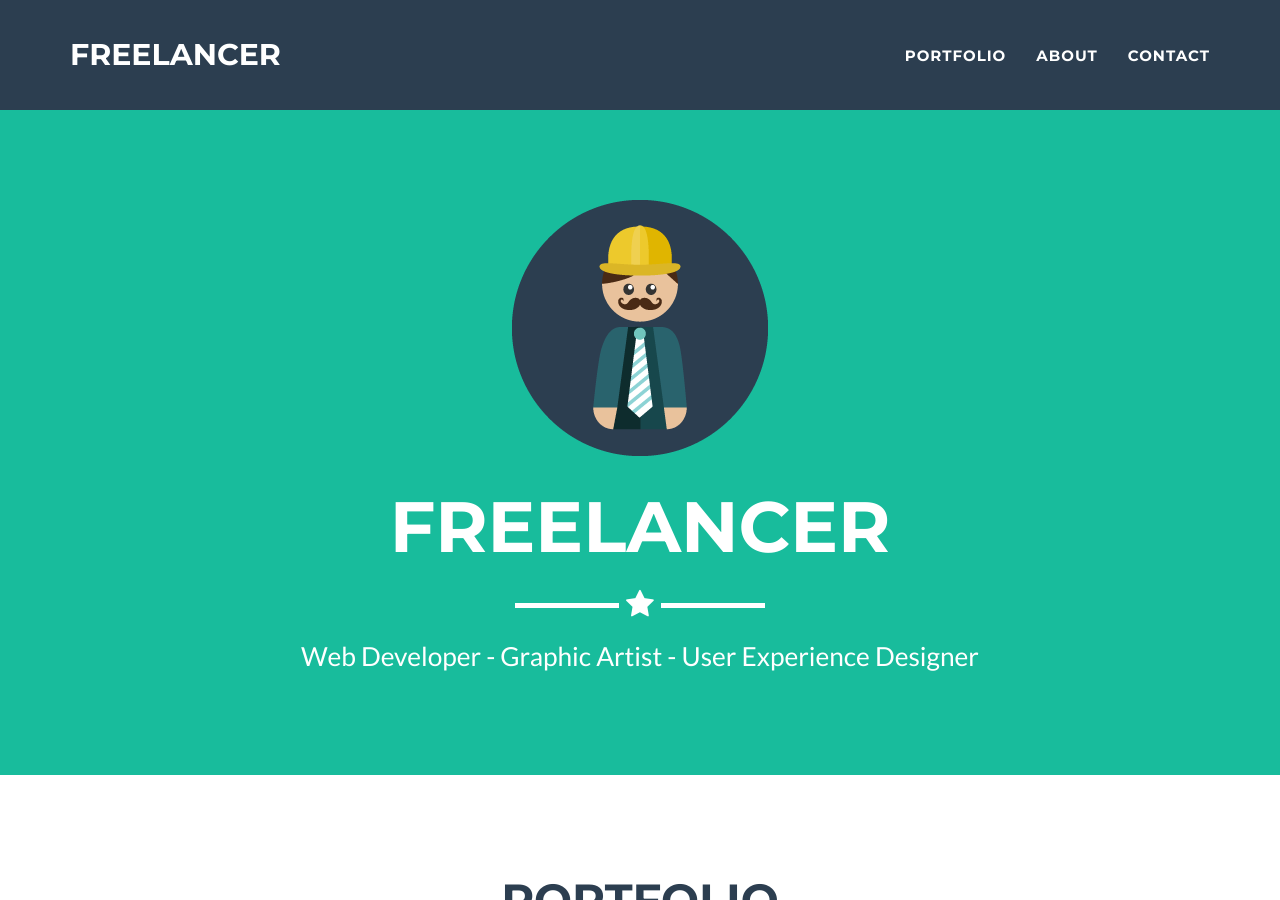
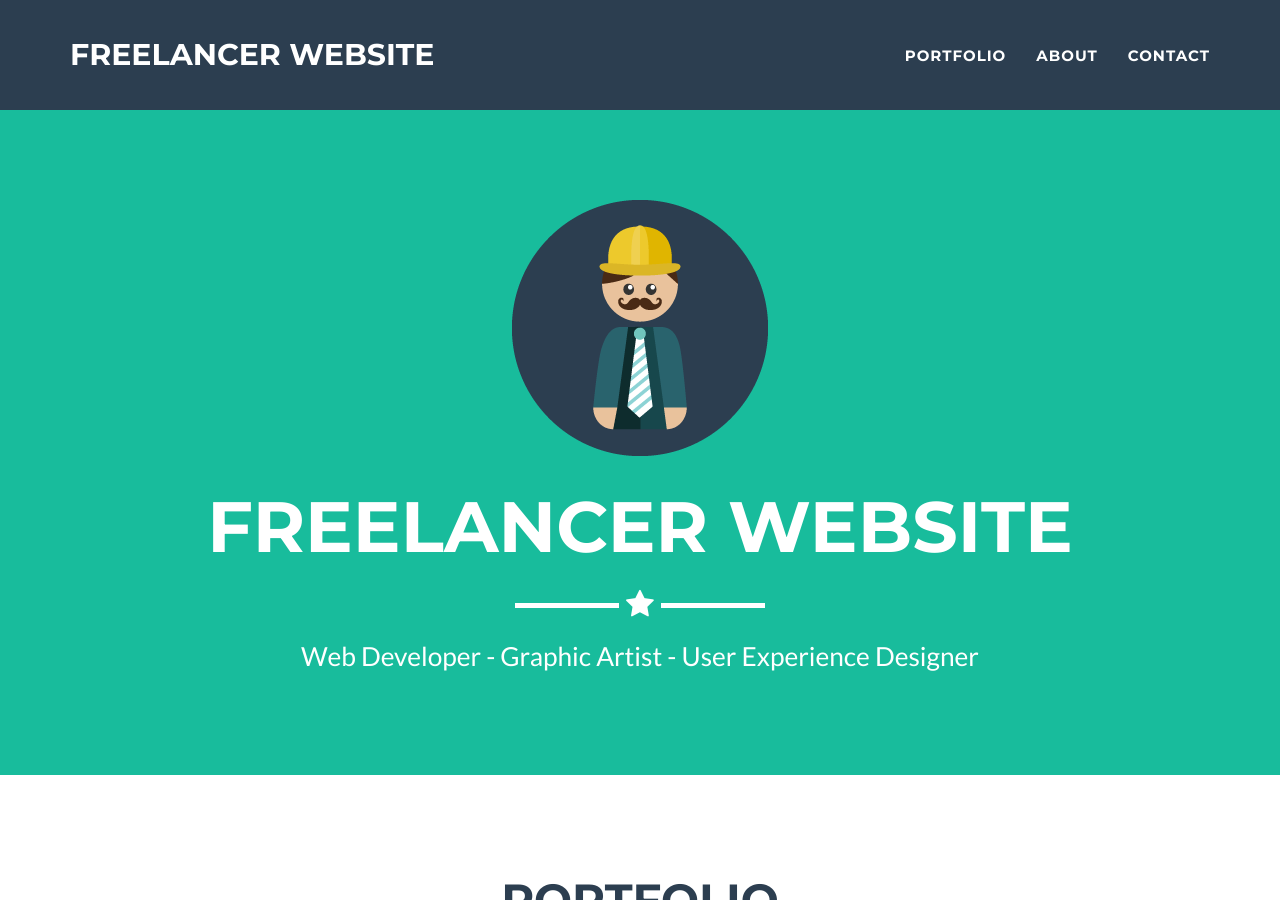
Before and after one commit to heydavid-dev/freelancer-web-2-184, a Jekyll site: the page built from _posts/2014-07-18-project-1.markdown, in a window 1280 px wide and 900 px high. Built offline with Jekyll 4.4.1, drawn with Linux system fonts in a browser that asks for light colours.

```diff
--- a/_config.yml
+++ b/_config.yml
@@ -1,5 +1,5 @@
 # Site settings
-title: Freelancer
+title: Freelancer Website
 email: your-email@domain.com
 url: https://github.com/jeromelachaud/freelancer-theme
 description: "Write an awesome description for your new site here. You can edit this line in _config.yml. It will appear in your document head meta (for Google search results) and in your feed.xml site description."
```
